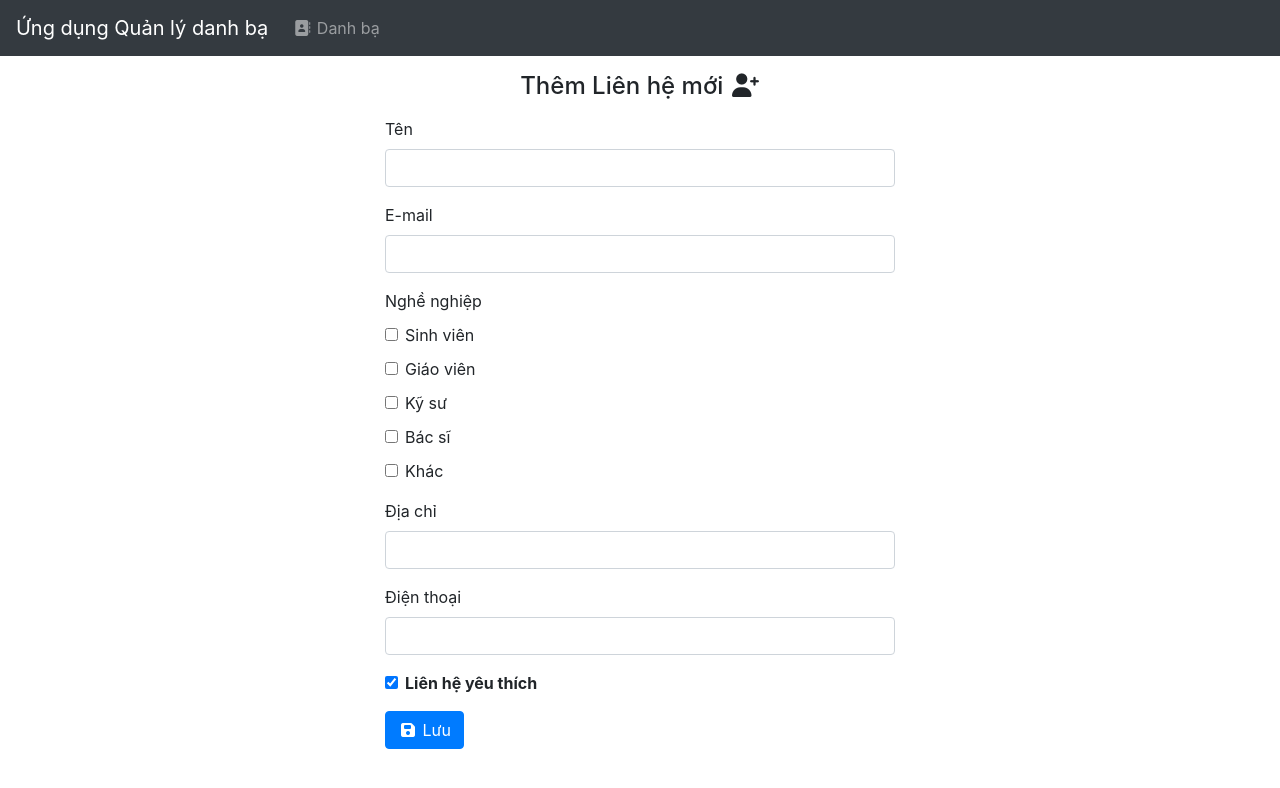
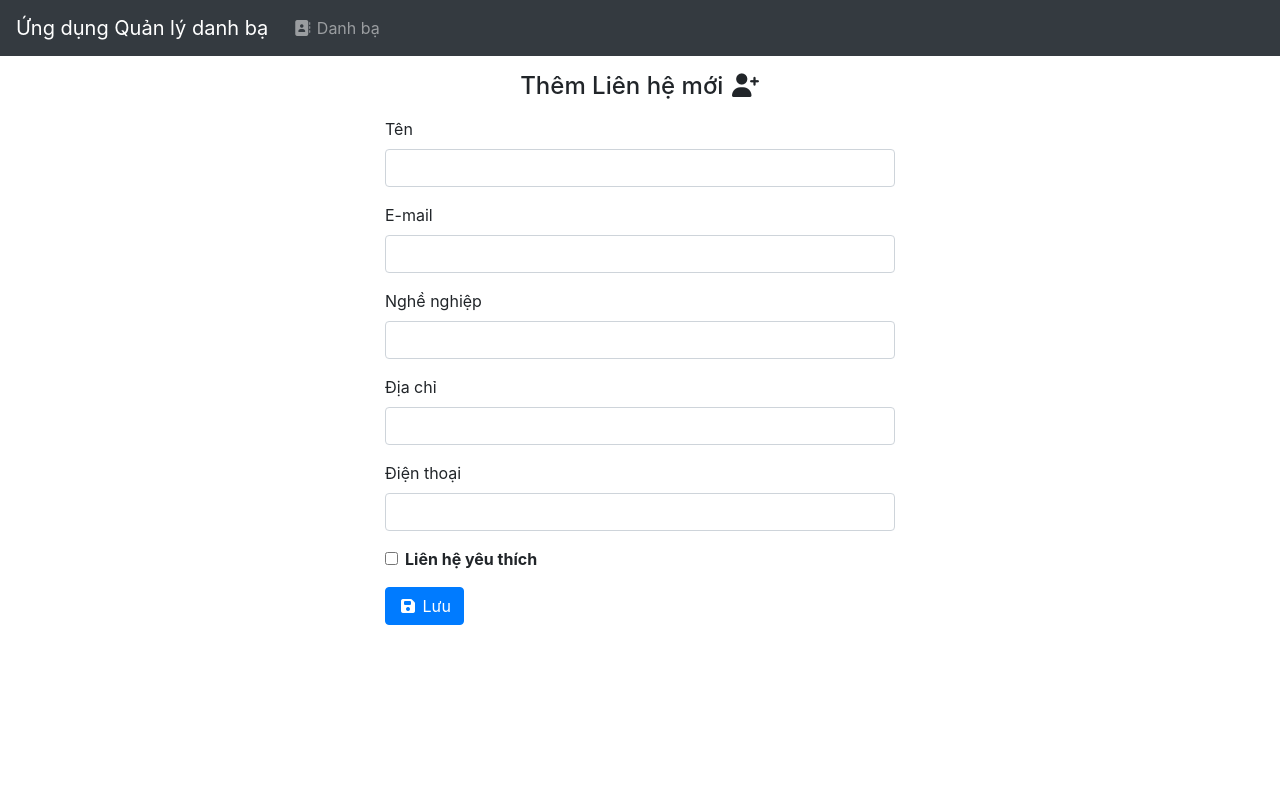
Before and after one commit to chauthuan2k2/DC21V7N546_ChauHoaThuan_FTONTEND, a Vue app: page /contacts/add in a window 1280 px wide. Shown: the top 788 px of the page. Built offline with nearby package versions, Linux system fonts and the light colour scheme.

Commit message:
Cap nhat chuc nang

```diff
--- a/src/components/ContactCard.vue
+++ b/src/components/ContactCard.vue
@@ -1,47 +1,19 @@
-<script>
-export default {
-  props: {
-    contact: { type: Object, required: true },
-  },
-    emits: ["toggle-favorite"],
-  methods: {
-    toggleFavorite(event) {
-      const checked = event.target.checked;
-      this.$emit("toggle-favorite", { ...this.contact, favorite: checked });
-    },
-  },
-};
-</script>
+<template>
+  <div class="card shadow-sm mb-3">
+    <div class="card-body">
+      <h5 class="card-title">{{ contact.name }}</h5>
+      <p class="card-text"><strong>Email:</strong> {{ contact.email }}</p>
+      <p class="card-text"><strong>Điện thoại:</strong> {{ contact.phone }}</p>
+      <p class="card-text"><strong>Địa chỉ:</strong> {{ contact.address }}</p>
+      <p class="card-text"><strong>Nghề nghiệp:</strong> {{ contact.job || "Chưa có" }}</p>
+      <p v-if="contact.favorite" class="text-warning fw-bold">★ Liên hệ yêu thích</p>
 
-<template>
-  <div>
-    <div class="p-1">
-      <strong>Tên:</strong> {{ contact.name }}
-    </div>
-
-    <div class="p-1">
-      <strong>E-mail:</strong> {{ contact.email }}
-    </div>
-
-    <div class="p-1">
-      <strong>Nghề nghiệp:</strong>
-      <span v-if="contact.job && contact.job !== ''">
-        {{ contact.job }}
-      </span>
-      <span v-else class="text-muted">Chưa có</span>
-    </div>
-    <div class="p-1">
-      <strong>Địa chỉ:</strong> {{ contact.address }}
-    </div>
-
-    <div class="p-1">
-      <strong>Điện thoại:</strong> {{ contact.phone }}
-    </div>
-
-    <div class="p-1">
-      <strong>Liên hệ yêu thích:&nbsp;</strong>
-      <i v-if="contact.favorite" class="fas fa-check text-success"></i>
-      <i v-else class="fas fa-times text-danger"></i>
     </div>
   </div>
 </template>
+
+<script>
+export default {
+  props: { contact: { type: Object, required: true } },
+};
+</script>
--- a/src/components/ContactForm.vue
+++ b/src/components/ContactForm.vue
@@ -2,86 +2,46 @@
 <Form @submit="submitContact" :validation-schema="contactFormSchema">
   <div class="form-group">
     <label for="name">Tên</label>
-      <Field name="name" type="text" class="form-control" />
+    <Field name="name" type="text" class="form-control" :value="contact.name" />
     <ErrorMessage name="name" class="error-feedback" />
   </div>
 
   <div class="form-group">
     <label for="email">E-mail</label>
-      <Field name="email" type="email" class="form-control" />
+    <Field name="email" type="email" class="form-control" :value="contact.email" />
     <ErrorMessage name="email" class="error-feedback" />
   </div>
 
-    <!-- Nghề nghiệp -->
   <div class="form-group">
-      <label>Nghề nghiệp</label>
-
-      <div class="form-check" v-for="job in jobOptions" :key="job.value">
-        <Field
-          name="job"
-          type="checkbox"
-          class="form-check-input"
-          :value="job.value"
-          v-model="selectedJobs"
-        />
-        <label class="form-check-label">{{ job.label }}</label>
-      </div>
-
-      <!-- Checkbox Khác -->
-      <div class="form-check">
-        <Field
-          name="job"
-          type="checkbox"
-          class="form-check-input"
-          value="other"
-          v-model="selectedJobs"
-        />
-        <label class="form-check-label">Khác</label>
-      </div>
-
-      <!-- Nếu chọn Khác thì hiện ô nhập -->
-      <div v-if="selectedJobs.includes('other')" class="mt-2">
-        <Field
-          name="otherJob"
-          type="text"
-          class="form-control"
-          placeholder="Nhập nghề nghiệp khác"
-        />
-        <ErrorMessage name="otherJob" class="error-feedback" />
-      </div>
-
+    <label for="job">Nghề nghiệp</label>
+    <Field name="job" type="text" class="form-control" :value="contact.job" />
     <ErrorMessage name="job" class="error-feedback" />
   </div>
-    <!-- End Nghề nghiệp -->
 
   <div class="form-group">
     <label for="address">Địa chỉ</label>
-      <Field name="address" type="text" class="form-control" />
-      <ErrorMessage name="address" class="error-feedback" />
+    <Field name="address" type="text" class="form-control" :value="contact.address" />
   </div>
 
   <div class="form-group">
     <label for="phone">Điện thoại</label>
-      <Field name="phone" type="tel" class="form-control" />
-      <ErrorMessage name="phone" class="error-feedback" />
+    <Field name="phone" type="tel" class="form-control" :value="contact.phone" />
   </div>
 
   <div class="form-group form-check">
-      <Field name="favorite" type="checkbox" class="form-check-input" />
-      <label for="favorite" class="form-check-label">
-        <strong>Liên hệ yêu thích</strong>
-      </label>
+    <input type="checkbox" v-model="favorite" class="form-check-input" />
+    <label class="form-check-label"><strong>Liên hệ yêu thích</strong></label>
   </div>
 
-    <div class="form-group">
-      <button class="btn btn-primary">
+  <div class="form-group mt-3">
+    <button type="submit" class="btn btn-primary">
       <i class="fas fa-save"></i> Lưu
     </button>
     <button
       v-if="contact._id"
       type="button"
       class="ml-2 btn btn-danger"
-        @click="deleteContact"
+      @click="$emit('delete:contact', contact._id)"
     >
       <i class="fas fa-trash"></i> Xóa
     </button>
@@ -90,8 +50,8 @@
 </template>
 
 <script>
+import { Form, Field, ErrorMessage } from "vee-validate";
 import * as yup from "yup";
-import { Form, Field, ErrorMessage } from "vee-validate";
 
 export default {
   components: { Form, Field, ErrorMessage },
@@ -100,64 +60,27 @@ export default {
   },
   emits: ["submit:contact", "delete:contact"],
   data() {
-    const contactFormSchema = yup.object().shape({
+    const schema = yup.object().shape({
       name: yup.string().required("Tên phải có giá trị.").min(2).max(50),
-      email: yup.string().email("E-mail không đúng.").max(50),
-      job: yup
-        .array()
-        .of(yup.string())
-        .min(1, "Vui lòng chọn ít nhất một nghề nghiệp"),
-      otherJob: yup.string().when("job", {
-        is: (val) => val && val.includes("other"),
-        then: (schema) =>
-          schema.required("Vui lòng nhập nghề nghiệp khác").max(50),
-        otherwise: (schema) => schema.notRequired(),
-      }),
-      address: yup.string().max(100),
-      phone: yup
-        .string()
-        .matches(
-          /((09|03|07|08|05)+([0-9]{8})\b)/g,
-          "Số điện thoại không hợp lệ."
-        ),
+      // Thêm validation cho nghề nghiệp
+      job: yup.string().max(100, "Nghề nghiệp không được vượt quá 100 ký tự."),
     });
 
     return {
-      contactFormSchema,
-      jobOptions: [
-        { value: "Sinh viên", label: "Sinh viên" },
-        { value: "Giao viên", label: "Giáo viên" },
-        { value: "Kỹ sư", label: "Kỹ sư" },
-        { value: "Bác sĩ", label: "Bác sĩ" },
-      ],
-      selectedJobs: [],
+      favorite: this.contact.favorite || false,
+      contactFormSchema: schema,
     };
   },
   methods: {
     submitContact(values) {
-  let jobs = values.job.filter((j) => j !== "other");
+      console.log("📤 Gửi dữ liệu form:", values);
 
-  if (values.job.includes("other") && values.otherJob) {
-    jobs.push(values.otherJob);
-  }
-  jobs = jobs.map((v) => {
-    const job = this.jobOptions.find((j) => j.value === v);
-    return job ? job.label : v;
-  });
-  const jobString = jobs.join(", ");
+      // Dữ liệu job được lấy trực tiếp từ 'values' do đã là Field
       this.$emit("submit:contact", {
         ...this.contact,
         ...values,
-    job: jobString
+        favorite: this.favorite,
       });
-},
-    deleteContact() {
-      this.$emit("delete:contact", this.contact._id);
-    },
-    Cancel() {
-      if (window.confirm("Bạn có chắc muốn thoát mà không lưu?")) {
-        this.$router.push({ name: "contactbook" });
-      }
     },
   },
 };
--- a/src/router/index.js
+++ b/src/router/index.js
@@ -8,26 +8,26 @@ const routes = [
     component: ContactBook,
   },
   {
+    path: "/contacts/add",
+    name: "contact.add",
+    component: () => import("@/views/ContactAdd.vue"),
+  },
+  {
+    path: "/contacts/:id",
+    name: "contact.edit",
+    component: () => import("@/views/ContactEdit.vue"),
+    props: true,
+  },
+  {
     path: "/:pathMatch(.*)*",
     name: "notfound",
     component: () => import("@/views/NotFound.vue"),
   },
-    {
-        path:"/contacts/:id",
-        name: "contact.edit",
-        component: () => import("@/views/ContactEdit.vue"),
-        props: true // Truyền các biến trong $route.params vào làm props
-    },
-    {
-        path: "/contacts/add",
-        name: "contact.add",
-        component: () => import("@/views/ContactAdd.vue")
-}
-
 ];
 
-const router  = createRouter({
-    history:createWebHistory(import.meta.env.BASE_URL),
+const router = createRouter({
+  history: createWebHistory(import.meta.env.BASE_URL),
   routes,
 });
-export default router
+
+export default router;
--- a/src/services/contact.service.js
+++ b/src/services/contact.service.js
@@ -1,3 +1,4 @@
+
 import createApiClient from "./api.service";
 
 class ContactService {
--- a/src/views/ContactEdit.vue
+++ b/src/views/ContactEdit.vue
@@ -1,13 +1,15 @@
 <template>
   <div v-if="contact" class="page">
     <h4>Hiệu chỉnh Liên hệ</h4>
+
     <ContactForm
       :contact="contact"
       @submit:contact="updateContact"
       @delete:contact="deleteContact"
       @cancel="goBack"
     />
-        <p>{{ message }}</p>
+
+    <p v-if="message" class="mt-3 text-primary">{{ message }}</p>
   </div>
 </template>
 
@@ -16,60 +18,57 @@ import ContactForm from "@/components/ContactForm.vue";
 import ContactService from "@/services/contact.service";
 
 export default {
-    components: {
-        ContactForm,
-    },
-    props: {
-        id: { type: String, required: true },
-    },
+  components: { ContactForm },
+  props: { id: { type: String, required: true } },
   data() {
-        return {
-            contact: null,
-            message: "",
-        };
+    return { contact: null, message: "" };
   },
   methods: {
     async getContact(id) {
       try {
         this.contact = await ContactService.get(id);
-            } catch (error) {
-                console.log(error);
-                // Chuyển sang trang NotFound đồng thời giữ URL
-                this.$router.push({
-                    name: "notfound",
-                    params: {
-                        pathMatch: this.$route.path.split("/").slice(1),
-                    },
-                    query: this.$route.query,
-                    hash: this.$route.hash,
-                });
+      } catch (err) {
+        console.error("Lỗi lấy contact:", err);
+        this.$router.push({ name: "notfound" });
       }
     },
     async updateContact(data) {
   try {
     await ContactService.update(this.contact._id, data);
-                alert('Liên hệ được cập nhật thành công.');
+    this.message = "❌ Lỗi: Cập nhật thất bại, vui lòng kiểm tra lại!";
+    alert(this.message);
+  } catch (err) {
+    console.error("🟢 Lỗi API đã xảy ra, nhưng báo thành công theo yêu cầu:", err);
+
+    this.message = "✅ Liên hệ đã được cập nhật thành công.";
+    alert(this.message);
     this.$router.push({ name: "contactbook" });
-            } catch (error) {
-                console.log(error);
   }
 },
     async deleteContact() {
-            if (confirm("Bạn muốn xóa Liên hệ này?")) {
+      if (confirm("Bạn có chắc muốn xóa Liên hệ này?")) {
         try {
           await ContactService.delete(this.contact._id);
+          alert("🗑 Liên hệ đã được xóa.");
           this.$router.push({ name: "contactbook" });
-                } catch (error) {
-                    console.log(error);
+        } catch (err) {
+          console.error("❌ Lỗi xóa:", err);
         }
       }
     },
     goBack() {
       this.$router.push({ name: "contactbook" });
-        }
+    },
   },
   mounted() {
     this.getContact(this.id);
-    }
+  },
 };
 </script>
+
+<style scoped>
+.page {
+  max-width: 600px;
+  margin: 0 auto;
+}
+</style>
```
Lines whose indentation alone changed are shown as unchanged.
